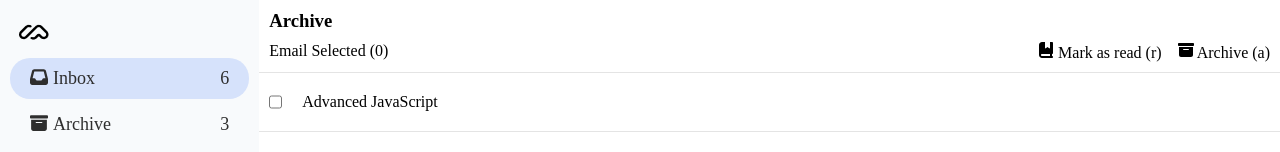
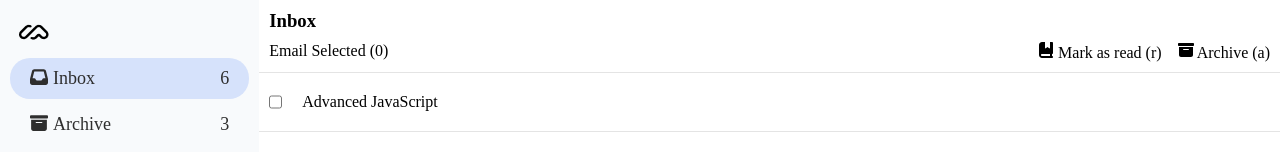
Before and after one commit to ashaansojib/non-ai-task, a Next.js app: page / in a window 1280 px wide. Shown: the top 152 px of the page. Built offline with nearby package versions, Linux system fonts and the light colour scheme.

Commit message:
add button functions

```diff
--- a/app/components/EmailCard.tsx
+++ b/app/components/EmailCard.tsx
@@ -1,5 +1,5 @@
 import { Emails } from "@/global-interfaces";
-import React, { useState } from "react";
+import React, { useEffect, useState } from "react";
 
 interface EmailCardProps {
   item: Emails;
@@ -13,6 +13,21 @@ const EmailCard: React.FC<EmailCardProps> = ({ item, handleSelect }) => {
   const handleTogge = () => {
     setShowModal(!showModal);
   };
+
+  useEffect(() => {
+    const handleKeyDown = (event: KeyboardEvent) => {
+      if (event.key === "Escape") {
+        setShowModal((prevEsc) => !prevEsc);
+      }
+    };
+
+    document.addEventListener("keydown", handleKeyDown);
+
+    return () => {
+      document.removeEventListener("keydown", handleKeyDown);
+    };
+  }, []);
+
   return (
     <>
       <div className="email-box">
--- a/app/page.tsx
+++ b/app/page.tsx
@@ -7,7 +7,7 @@ import { useAllEmailsQuery } from "./redux/features/EmailsApi";
 
 export default function Home() {
   const { data: email = [], isLoading } = useAllEmailsQuery();
-  const filterArchive = email?.filter((item) => item.label === "inbox");
+  const filterInbox = email?.filter((item) => item.label === "inbox");
   const [selectEmail, setSelectEmail] = useState(0);
 
   const handleSelect = (data: any) => {
@@ -15,7 +15,7 @@ export default function Home() {
   };
   return (
     <div>
-      <h3 className="head-title">Archive</h3>
+      <h3 className="head-title">Inbox</h3>
       <div className="content-header">
         <p>Email Selected ({selectEmail})</p>
         <div className="options">
@@ -30,7 +30,7 @@ export default function Home() {
       {isLoading ? (
         <p>Loading</p>
       ) : (
-        filterArchive.map((item: Emails) => (
+        filterInbox.map((item: Emails) => (
           <EmailCard key={item.id} item={item} handleSelect={handleSelect} />
         ))
       )}
--- a/app/redux/features/EmailsApi.ts
+++ b/app/redux/features/EmailsApi.ts
@@ -8,6 +8,12 @@ export const emailApi = createApi({
     AllEmails: builder.query<Emails[], void>({
       query: () => "inbox.json",
     }),
+    // makeArchive: builder.mutation({
+    //   query: (id) => ({
+    //     method: 'PATCH',
+    //     body:
+    //   })
+    // })
   }),
 });
 
```
